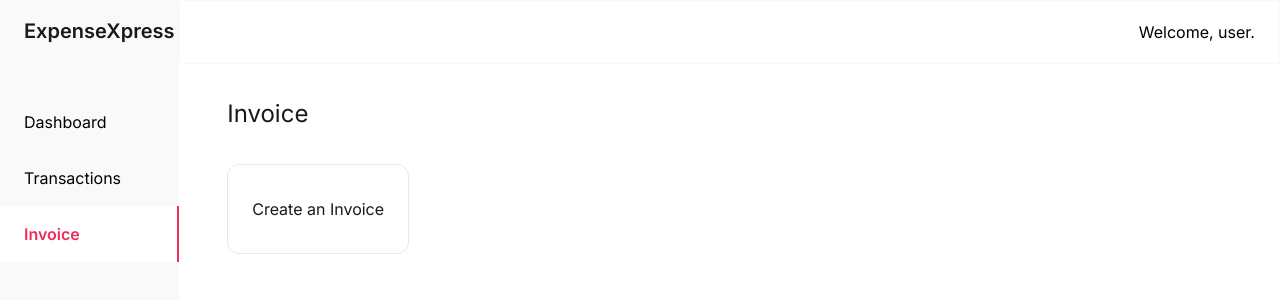
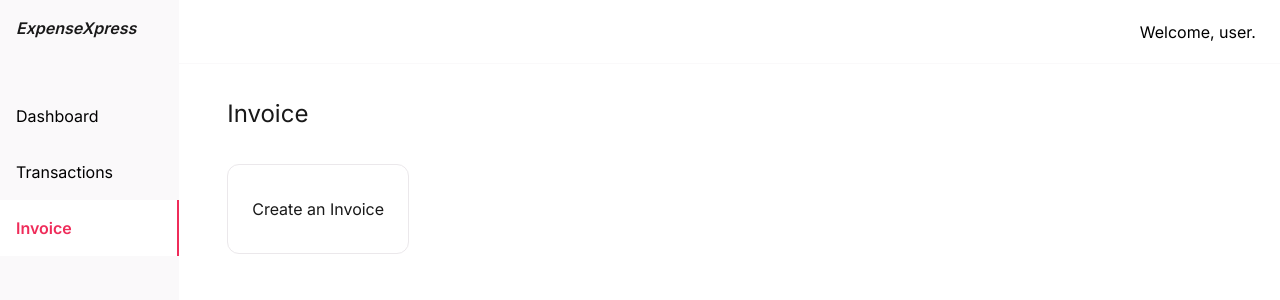
Before and after one commit to Blackie01/ExpenseXpress, a Next.js app: page /invoice in a window 1280 px wide. Shown: the top 300 px of the page. Built offline with nearby package versions, Linux system fonts and the light colour scheme.

Commit message:
fix: arrangement

```diff
--- a/src/app/(DashboardLayout)/layout.tsx
+++ b/src/app/(DashboardLayout)/layout.tsx
@@ -6,10 +6,10 @@ import SnackBar from "@/components/SnackBar";
 const DashboardLayout = ({children}: {children: React.ReactNode;}) => {
     return (
         <main className="flex">
-            <div className="h-[100vh] w-[14%] fixed left-0 top-0">
+            <div className="h-[100vh] lg:w-[14%] fixed left-0 top-0 z-30">
                 <Sidebar/>
             </div>
-            <div className="w-[86%] ml-[14%] min-h-[100vh] relative">
+            <div className="lg:w-[86%] w-full lg:ml-[14%] min-h-[100vh] relative">
                 <div className="h-[4rem] sticky top-0 w-full bg-white z-10"><Header/></div>
                 <div className="py-8 px-12 h-[92%]">{children}</div>
             </div>
--- a/src/app/(DashboardLayout)/layout/Header.tsx
+++ b/src/app/(DashboardLayout)/layout/Header.tsx
@@ -3,7 +3,7 @@ import React from "react"
 
 const Header: React.FC = () => {
     return (
-        <section className="border border-[#FAF9FA] h-full w-full flex justify-end items-center pr-6">
+        <section className="border-b border-[#FAF9FA] h-full w-full  flex justify-end items-center pr-6">
             Welcome, user.
         </section>
     )
--- a/src/app/(DashboardLayout)/layout/Sidebar.tsx
+++ b/src/app/(DashboardLayout)/layout/Sidebar.tsx
@@ -1,5 +1,64 @@
+// "use client";
+// import React from "react";
+// import Link from "next/link";
+// import { usePathname } from "next/navigation";
+
+// interface MenuProps {
+//   name: string;
+//   url: string;
+// }
+
+// const menu: MenuProps[] = [
+//   {
+//     name: "Dashboard",
+//     url: "/dashboard",
+//   },
+//   {
+//     name: "Transactions",
+//     url: "/transactions",
+//   },
+//   {
+//     name: "Invoice",
+//     url: "/invoice",
+//   },
+// ];
+
+// const Sidebar: React.FC = () => {
+//   const pathname = usePathname();
+
+//   return (
+//     <section className="bg-[#FAF9FA] h-full py-4 flex flex-col gap-12">
+//       <div>
+//         <Link href={'/'}>
+//         <h3 className="text-black font-semibold px-6 text-[20px] max-[1382px]:text-[16px] max-[1107px]:px-2">
+//           ExpenseXpress
+//         </h3>
+//         </Link>
+
+//       </div>
+//       <div className="flex flex-col">
+//         {menu.map((menu, index) => (
+//           <Link
+//             href={menu.url}
+//             key={index}
+//             className={`px-6 max-[1107px]:px-2 py-4 cursor-pointer ${
+//               pathname === menu.url
+//                 ? "bg-white text-pink border-r-[2px] border-pink font-semibold"
+//                 : ""
+//             }`}
+//           >
+//             {menu.name}
+//           </Link>
+//         ))}
+//       </div>
+//     </section>
+//   );
+// };
+
+// export default Sidebar;
+
 "use client";
-import React from "react";
+import React, { useState } from "react";
 import Link from "next/link";
 import { usePathname } from "next/navigation";
 
@@ -9,39 +68,53 @@ interface MenuProps {
 }
 
 const menu: MenuProps[] = [
-  {
-    name: "Dashboard",
-    url: "/dashboard",
-  },
-  {
-    name: "Transactions",
-    url: "/transactions",
-  },
-  {
-    name: "Invoice",
-    url: "/invoice",
-  },
+  { name: "Dashboard", url: "/dashboard" },
+  { name: "Transactions", url: "/transactions" },
+  { name: "Invoice", url: "/invoice" },
 ];
 
 const Sidebar: React.FC = () => {
   const pathname = usePathname();
+  const [isOpen, setIsOpen] = useState(false);
+
+  const toggleDrawer = () => {
+    setIsOpen(!isOpen);
+  };
 
   return (
-    <section className="bg-[#FAF9FA] h-full py-4 flex flex-col gap-12">
+    <section className="z-30 lg:bg-[#FAF9FA] h-full">
+      <div className="block lg:hidden p-4 flex gap-8 fixed top-[0.2rem] left-[1rem] items-center">
+        <button onClick={toggleDrawer} className="flex flex-col gap-1">
+          <span className="h-[2px] w-[20px] bg-black"></span>
+          <span className="h-[2px] w-[15px] bg-black"></span>
+          <span className="h-[2px] w-[10px] bg-black"></span>
+        </button>
+        <h3 className="text-black font-semibold text-[18px] italic">ExpenseXpress</h3>
+      </div>
+
+      <div
+        className={`fixed inset-0  transition-transform duration-300 transform bg-black bg-opacity-50 ${
+          isOpen ? "translate-x-0" : "-translate-x-full"
+        } lg:translate-x-0 lg:static lg:bg-transparent lg:flex lg:flex-col lg:gap-12 lg:bg-[#FAF9FA]`}
+        onClick={toggleDrawer}
+      >
+        <section
+          className="bg-[#FAF9FA] h-full py-4 flex flex-col gap-12 w-64 lg:w-full"
+          onClick={(e) => e.stopPropagation()}
+        >
           <div>
-        <Link href={'/'}>
-        <h3 className="text-black font-semibold text-[20px] px-6">
+            <Link href={"/"}>
+              <h3 className="text-black italic font-semibold px-4 text-[20px] min-[1024px]:text-[16px] min-[1300px]:text-[20px]">
                 ExpenseXpress
               </h3>
             </Link>
-
           </div>
           <div className="flex flex-col">
             {menu.map((menu, index) => (
               <Link
                 href={menu.url}
                 key={index}
-            className={`px-6 py-4 cursor-pointer ${
+                className={`px-4 py-4 cursor-pointer ${
                   pathname === menu.url
                     ? "bg-white text-pink border-r-[2px] border-pink font-semibold"
                     : ""
@@ -52,6 +125,8 @@ const Sidebar: React.FC = () => {
             ))}
           </div>
         </section>
+      </div>
+    </section>
   );
 };
 
--- a/src/app/page.tsx
+++ b/src/app/page.tsx
@@ -3,7 +3,7 @@ import Login from "../components/Login";
 
 export default function Home() {
   return (
-    <main className="flex min-h-screen flex-col items-center justify-between p-24">
+    <main className="flex min-h-screen flex-col items-center justify-between">
       <Login/>
     </main>
   );
--- a/src/components/Login.tsx
+++ b/src/components/Login.tsx
@@ -18,7 +18,7 @@ const Login: React.FC = () => {
   }
 
   return (
-    <div className="flex flex-col gap-4 w-[25rem] p-4 items-center m-auto">
+    <div className="flex flex-col gap-4 w-[25rem] max-[462px]:w-[90%] p-4 items-center m-auto">
       <h3 className="text-pink font-semibold text-[20px]">ExpenseXpress</h3>
       <p>Gain Access</p>
 
```
Lines whose indentation alone changed are shown as unchanged.
